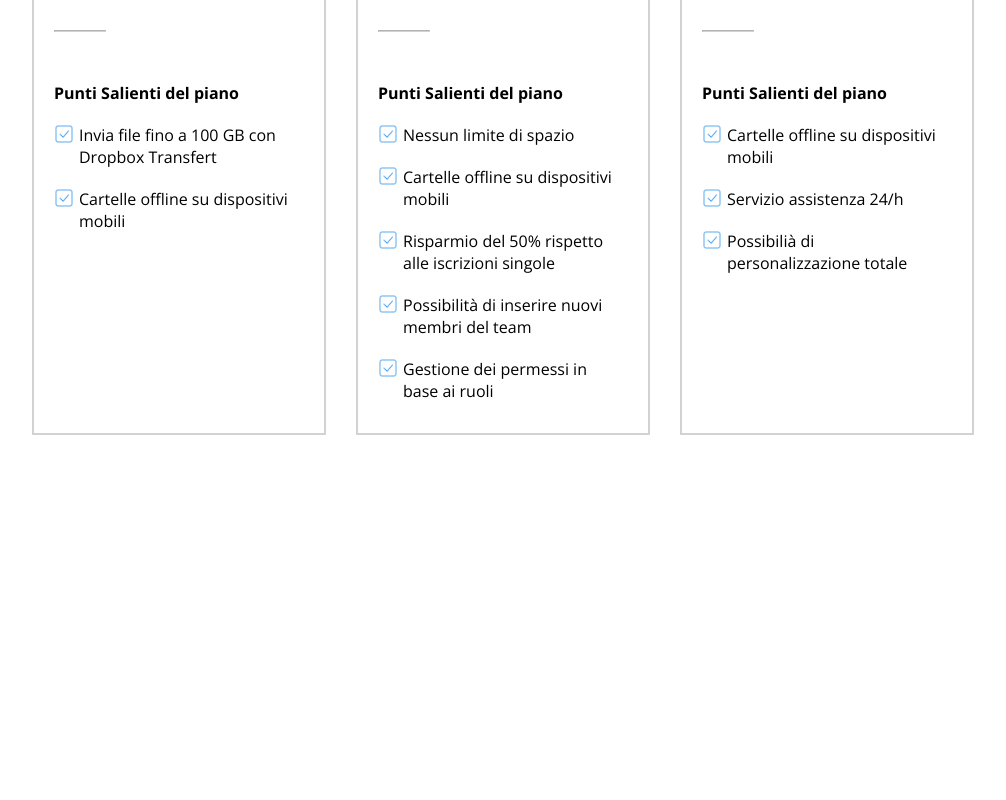
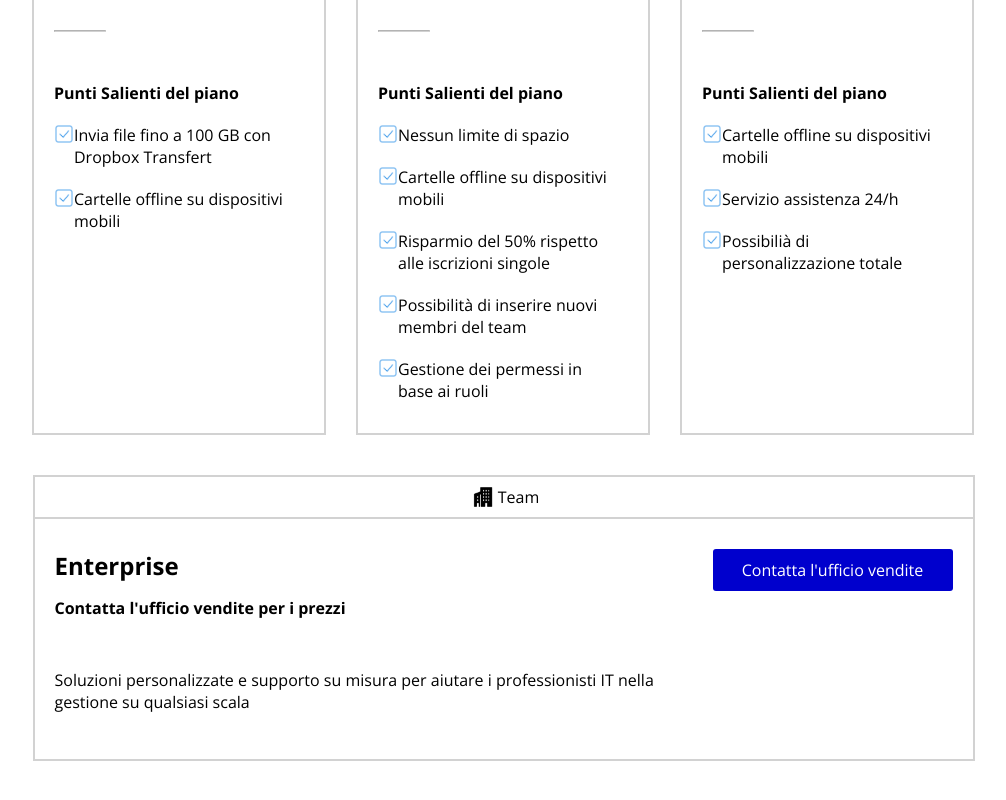
Before and after one commit to EdoardoRaimondoSenis/htmlcss-dropbox, a plain HTML site: page index.html in a window 1280 px wide. Shown: the part 1419-2219 px from the top of the page, without its empty margins (122-1128 px from the left). Before the commit the page ends 1854 px from the top, so only its background shows below. Drawn offline with nearby package versions, Linux system fonts and the light colour scheme.

Commit message:
Team Enterprise

```diff
--- a/index.html
+++ b/index.html
@@ -226,6 +226,24 @@
                 </div>
             </div>
         </div>
+
+        <!-- Team enterprise contatti -->
+        <div class="enterprise">
+            <img src="img/icons8-company-64.png" alt="">
+            <span> Team</span>
+        </div>
+        <div class="teamenter">
+            <div class="space">
+                <h2>Enterprise</h2>
+                <span><strong>Contatta l'ufficio vendite per i prezzi</strong></span>
+                <p>Soluzioni personalizzate e supporto su misura per aiutare i professionisti IT nella gestione su qualsiasi scala</p>
+            </div>
+            <div class="space">
+                <a id="contenterprise" href="">Contatta l'ufficio vendite</a>
+            </div>
+
+        </div>
+
     </main>
     <footer>
 
--- a/style.css
+++ b/style.css
@@ -176,12 +176,6 @@ input {
     margin-top: 50px;
 }
 
-.dettpiano span {
-    display: flex;
-    align-items: flex-start;
-    margin-left: 5px;
-}
-
 .zeromar {
     margin: 20px 10px 5px 0;
 }
@@ -210,6 +204,55 @@ input {
     margin-top: 72px;
 }
 
-.inlinea {
-    margin-top: 28px;
+
+.enterprise {
+    display: flex;
+    justify-content: center;
+    align-items: center;
+    border-color: rgba(128, 128, 128, 0.358);
+    border-style: solid;
+    border-bottom: none;
+    border-width: 2px;
+    margin: 40px 29px 0 0;
+    width: 938px;
+    height: 40px;
 }
+
+.enterprise img {
+    width: 20px;
+    padding: 5px;
+}
+
+.teamenter {
+    display: flex;
+    border-color: rgba(128, 128, 128, 0.358);
+    border-style: solid;
+    border-width: 2px;
+    margin: 0 29px 100px 0;
+    width: 898px;
+    height: 200px;
+    padding: 20px;
+}
+
+.space {
+    display: flex;
+    flex-direction: column;
+}
+
+.space h2 {
+    margin: 10px 0 15px 0;
+}
+
+.space p {
+    margin-top: 50px;
+}
+
+#contenterprise {
+    margin-top: 10px;
+    padding: 10px 20px;
+    color: white;
+    background-color: mediumblue;
+    text-align: center;
+    border-radius: 3px;
+    width: 200px;
+}
```
